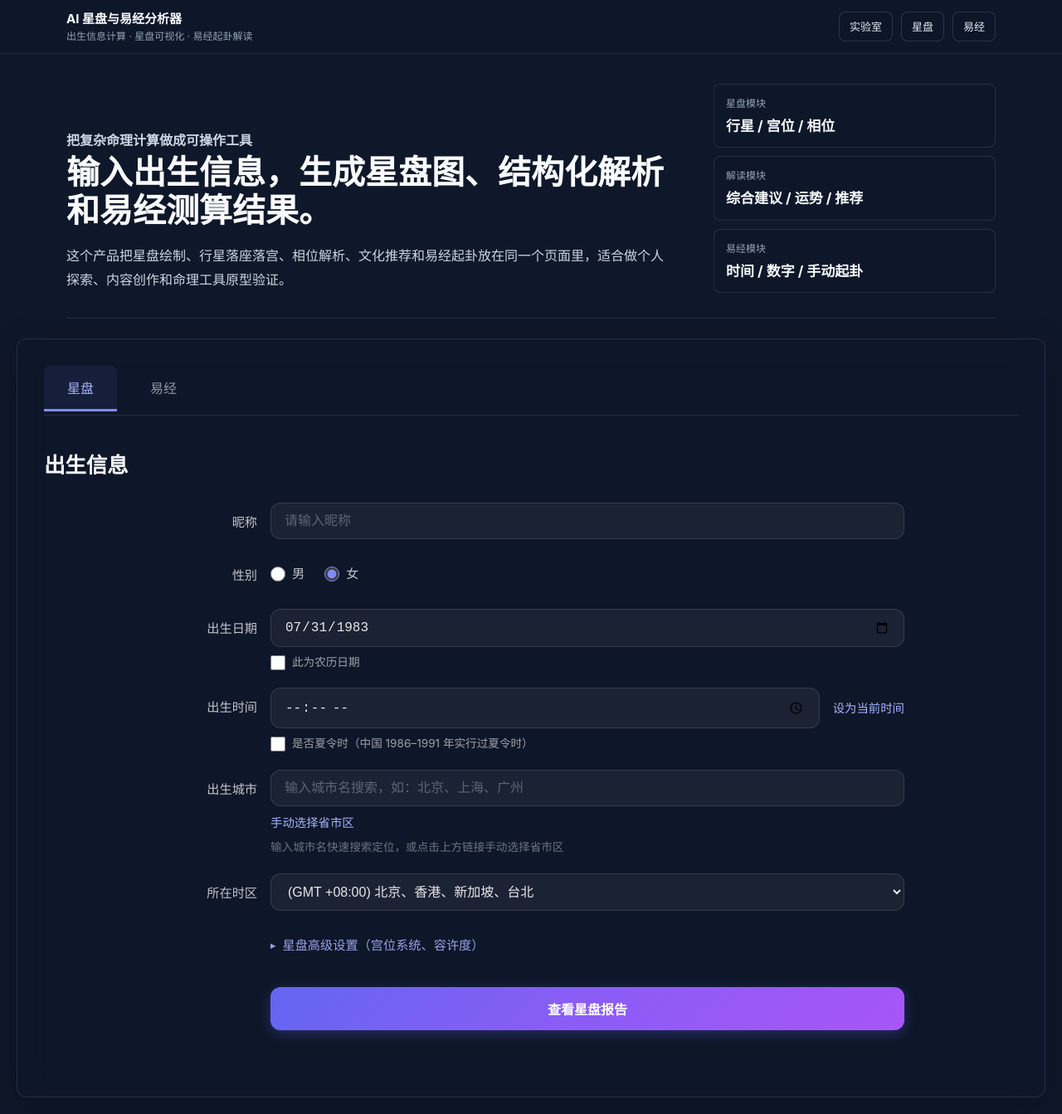
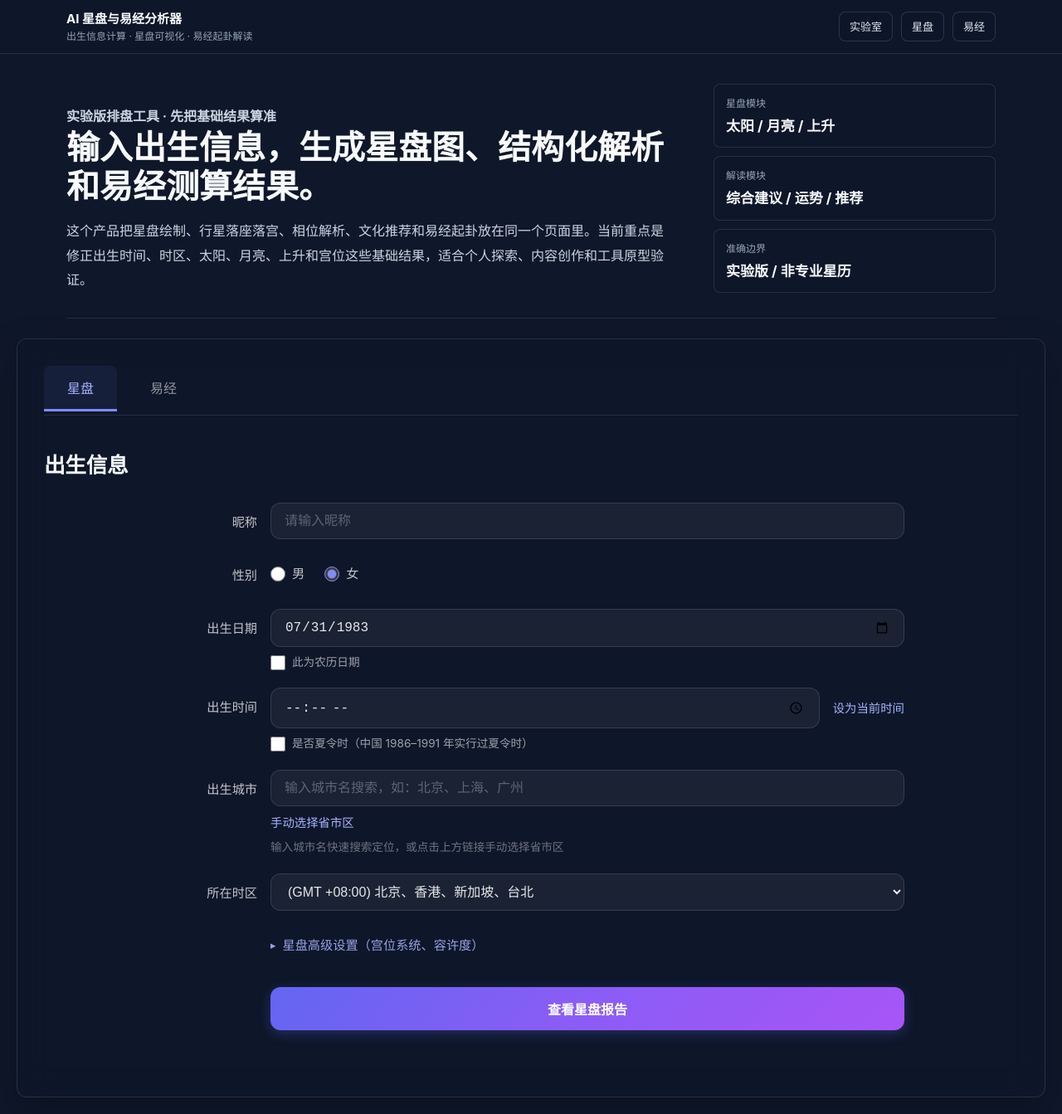
Before and after one commit to gonghejian/gonghejian.github.io, a Jekyll site: the page labs/mystic-lab/index.html, which Jekyll copies as it is, in a window 1280 px wide and 1343 px high. Shown: the whole window at 83% size. Built offline with Jekyll 4.4.1, drawn with Linux system fonts in a browser that asks for light colours; some of the changed lines change nothing that is shown.

Commit message:
Improve mystic lab chart accuracy

```diff
--- a/labs/mystic-lab/astrology/calculator.js
+++ b/labs/mystic-lab/astrology/calculator.js
@@ -49,14 +49,14 @@
             // 计算儒略日
             const julianDay = this.calculateJulianDay(dateTime);
 
-            // 计算行星位置（简化版本，使用近似公式）
+            // 计算行星位置（实验版近似公式）
             const planetPositions = this.calculatePlanetPositions(julianDay);
 
-            // 计算上升点（简化计算）
+            // 计算上升点
             const ascendant = this.calculateAscendant(dateTime, birthData.latitude, birthData.longitude);
 
             // 计算宫位
-            const houses = this.calculateHouses(ascendant, birthData.latitude);
+            const houses = this.calculateHouses(ascendant, birthData.latitude, birthData.houseSystem);
 
             // 计算相位
             const aspects = this.calculateAspects(planetPositions);
@@ -66,7 +66,14 @@
                 houses: houses,
                 aspects: aspects,
                 ascendant: ascendant,
-                mc: this.calculateMC(ascendant)
+                mc: this.calculateMC(dateTime, birthData.longitude),
+                meta: {
+                    julianDay,
+                    timezoneOffset: dateTime.timezoneOffset,
+                    houseSystem: this.normalizeHouseSystem(birthData.houseSystem),
+                    accuracy: 'experimental',
+                    note: '当前版本采用前端近似天文算法，太阳、月亮、上升和等宫制结果适合实验参考；专业排盘仍建议接入 Swiss Ephemeris。'
+                }
             };
         } catch (error) {
             console.error('计算星盘时出错:', error);
@@ -78,21 +85,28 @@
      * 解析日期时间
      */
     parseDateTime(date, time, timezone) {
-        const dateTimeStr = `${date}T${time}`;
-        const dateObj = new Date(dateTimeStr);
+        const [year, month, day] = date.split('-').map(Number);
+        const [hour, minute] = time.split(':').map(Number);
+        const timezoneOffset = this.getTimezoneOffset(timezone);
 
-        // 简单的时区处理（实际应该使用更精确的时区库）
-        const timezoneOffset = this.getTimezoneOffset(timezone);
-        const utcTime = dateObj.getTime() - (dateObj.getTimezoneOffset() * 60000);
-        const localTime = new Date(utcTime + (timezoneOffset * 3600000));
+        // 用户输入的是出生地墙上时间。先按所选时区换算成 UTC，避免浏览器本机时区二次干扰。
+        const utcMillis = Date.UTC(year, month - 1, day, hour, minute, 0) - timezoneOffset * 3600000;
+        const utcDate = new Date(utcMillis);
 
         return {
-            year: localTime.getFullYear(),
-            month: localTime.getMonth() + 1,
-            day: localTime.getDate(),
-            hour: localTime.getHours(),
-            minute: localTime.getMinutes(),
-            second: localTime.getSeconds()
+            year,
+            month,
+            day,
+            hour,
+            minute,
+            second: 0,
+            timezoneOffset,
+            utcYear: utcDate.getUTCFullYear(),
+            utcMonth: utcDate.getUTCMonth() + 1,
+            utcDay: utcDate.getUTCDate(),
+            utcHour: utcDate.getUTCHours(),
+            utcMinute: utcDate.getUTCMinutes(),
+            utcSecond: utcDate.getUTCSeconds()
         };
     }
 
@@ -126,10 +140,17 @@
     }
 
     /**
-     * 计算儒略日（简化版本）
+     * 计算儒略日（UTC）
      */
     calculateJulianDay(dateTime) {
-        const { year, month, day, hour, minute, second } = dateTime;
+        const {
+            utcYear: year,
+            utcMonth: month,
+            utcDay: day,
+            utcHour: hour,
+            utcMinute: minute,
+            utcSecond: second
+        } = dateTime;
         const a = Math.floor((14 - month) / 12);
         const y = year + 4800 - a;
         const m = month + 12 * a - 3;
@@ -142,24 +163,22 @@
     }
 
     /**
-     * 计算行星位置（简化版本，使用近似公式）
-     * 注意：这是简化版本，实际应该使用 Swiss Ephemeris 等专业库
+     * 计算行星位置（实验版近似公式）
+     * 注意：不是 Swiss Ephemeris 级别，重点修正太阳/月亮和大体落座稳定性。
      */
     calculatePlanetPositions(julianDay) {
         const positions = [];
         const daysSince2000 = julianDay - 2451545.0;
 
         this.planets.forEach((planet, index) => {
-            // 简化的行星位置计算（仅用于演示）
-            // 实际应该使用精确的天文计算
             let longitude;
 
             switch (index) {
                 case 0: // 太阳
-                    longitude = (280.4665 + 0.98564736 * daysSince2000) % 360;
+                    longitude = this.calculateSunLongitude(daysSince2000);
                     break;
                 case 1: // 月亮
-                    longitude = (218.3165 + 13.176396 * daysSince2000) % 360;
+                    longitude = this.calculateMoonLongitude(daysSince2000);
                     break;
                 case 2: // 水星
                     longitude = (252.2509 + 4.092334 * daysSince2000) % 360;
@@ -189,7 +208,7 @@
                     longitude = 0;
             }
 
-            if (longitude < 0) longitude += 360;
+            longitude = this.normalizeDegrees(longitude);
 
             const signIndex = Math.floor(longitude / 30);
             const signDegree = longitude % 30;
@@ -209,17 +228,50 @@
     }
 
     /**
-     * 计算上升点（简化版本）
+     * 太阳黄经。使用常见低精度太阳近似式，足以修正太阳星座边界外的大多数错误。
+     */
+    calculateSunLongitude(daysSince2000) {
+        const meanLongitude = this.normalizeDegrees(280.460 + 0.9856474 * daysSince2000);
+        const meanAnomaly = this.normalizeDegrees(357.528 + 0.9856003 * daysSince2000);
+        return meanLongitude +
+            1.915 * this.sinDeg(meanAnomaly) +
+            0.020 * this.sinDeg(2 * meanAnomaly);
+    }
+
+    /**
+     * 月亮黄经。使用低精度月球项修正，比单纯平均运动更稳定。
+     */
+    calculateMoonLongitude(daysSince2000) {
+        const l0 = this.normalizeDegrees(218.316 + 13.176396 * daysSince2000);
+        const mMoon = this.normalizeDegrees(134.963 + 13.064993 * daysSince2000);
+        const d = this.normalizeDegrees(297.850 + 12.190749 * daysSince2000);
+        const f = this.normalizeDegrees(93.272 + 13.229350 * daysSince2000);
+        const mSun = this.normalizeDegrees(357.529 + 0.98560028 * daysSince2000);
+
+        return l0 +
+            6.289 * this.sinDeg(mMoon) +
+            1.274 * this.sinDeg(2 * d - mMoon) +
+            0.658 * this.sinDeg(2 * d) +
+            0.214 * this.sinDeg(2 * mMoon) -
+            0.186 * this.sinDeg(mSun) -
+            0.114 * this.sinDeg(2 * f);
+    }
+
+    /**
+     * 计算上升点（基于本地恒星时的近似算法）
      */
     calculateAscendant(dateTime, latitude, longitude) {
-        // 简化的上升点计算
-        // 实际应该使用更精确的算法
-        const hour = dateTime.hour + dateTime.minute / 60;
-        const dayOfYear = this.getDayOfYear(dateTime.year, dateTime.month, dateTime.day);
+        const jd = this.calculateJulianDay(dateTime);
+        const lst = this.localSiderealTime(jd, longitude);
+        const eps = this.degToRad(23.439291);
+        const phi = this.degToRad(latitude);
+        const theta = this.degToRad(lst);
 
-        // 简化的上升点计算（仅用于演示）
-        let ascendantLongitude = (longitude + (hour - 12) * 15 + dayOfYear * 0.9856) % 360;
-        if (ascendantLongitude < 0) ascendantLongitude += 360;
+        let ascendantLongitude = this.radToDeg(Math.atan2(
+            -Math.cos(theta),
+            Math.sin(theta) * Math.cos(eps) + Math.tan(phi) * Math.sin(eps)
+        ));
+        ascendantLongitude = this.normalizeDegrees(ascendantLongitude);
 
         const signIndex = Math.floor(ascendantLongitude / 30);
         const signDegree = ascendantLongitude % 30;
@@ -243,15 +295,17 @@
     }
 
     /**
-     * 计算宫位（简化版本，使用等宫制）
+     * 计算宫位
      */
-    calculateHouses(ascendant, latitude) {
+    calculateHouses(ascendant, latitude, houseSystem = 'equal') {
         const houses = [];
-        const ascendantLongitude = ascendant.longitude;
+        const normalizedSystem = this.normalizeHouseSystem(houseSystem);
+        const startLongitude = normalizedSystem === 'whole'
+            ? ascendant.signIndex * 30
+            : ascendant.longitude;
 
-        // 等宫制：每个宫位30度
         for (let i = 0; i < 12; i++) {
-            const cuspLongitude = (ascendantLongitude + i * 30) % 360;
+            const cuspLongitude = this.normalizeDegrees(startLongitude + i * 30);
             const signIndex = Math.floor(cuspLongitude / 30);
             const signDegree = cuspLongitude % 30;
 
@@ -271,8 +325,15 @@
     /**
      * 计算天顶（MC）
      */
-    calculateMC(ascendant) {
-        const mcLongitude = (ascendant.longitude + 90) % 360;
+    calculateMC(dateTime, longitude) {
+        const jd = this.calculateJulianDay(dateTime);
+        const lst = this.localSiderealTime(jd, longitude);
+        const eps = this.degToRad(23.439291);
+        const theta = this.degToRad(lst);
+        const mcLongitude = this.normalizeDegrees(this.radToDeg(Math.atan2(
+            Math.sin(theta),
+            Math.cos(theta) * Math.cos(eps)
+        )));
         const signIndex = Math.floor(mcLongitude / 30);
         const signDegree = mcLongitude % 30;
 
@@ -282,6 +343,36 @@
             signIndex: signIndex,
             degree: signDegree
         };
+    }
+
+    normalizeHouseSystem(system) {
+        if (system === 'whole') return 'whole';
+        return 'equal';
+    }
+
+    localSiderealTime(julianDay, longitude) {
+        const t = (julianDay - 2451545.0) / 36525;
+        const gmst = 280.46061837 +
+            360.98564736629 * (julianDay - 2451545.0) +
+            0.000387933 * t * t -
+            (t * t * t) / 38710000;
+        return this.normalizeDegrees(gmst + longitude);
+    }
+
+    normalizeDegrees(degrees) {
+        return ((degrees % 360) + 360) % 360;
+    }
+
+    degToRad(degrees) {
+        return degrees * Math.PI / 180;
+    }
+
+    radToDeg(radians) {
+        return radians * 180 / Math.PI;
+    }
+
+    sinDeg(degrees) {
+        return Math.sin(this.degToRad(degrees));
     }
 
     /**
--- a/labs/mystic-lab/index.html
+++ b/labs/mystic-lab/index.html
@@ -24,16 +24,16 @@
 
         <section class="product-hero">
             <div class="product-hero-main">
-                <p class="product-kicker">把复杂命理计算做成可操作工具</p>
+                <p class="product-kicker">实验版排盘工具 · 先把基础结果算准</p>
                 <h1>输入出生信息，生成星盘图、结构化解析和易经测算结果。</h1>
                 <p>
-                    这个产品把星盘绘制、行星落座落宫、相位解析、文化推荐和易经起卦放在同一个页面里，适合做个人探索、内容创作和命理工具原型验证。
+                    这个产品把星盘绘制、行星落座落宫、相位解析、文化推荐和易经起卦放在同一个页面里。当前重点是修正出生时间、时区、太阳、月亮、上升和宫位这些基础结果，适合个人探索、内容创作和工具原型验证。
                 </p>
             </div>
             <div class="product-stats" aria-label="产品能力">
-                <div><span>星盘模块</span><strong>行星 / 宫位 / 相位</strong></div>
+                <div><span>星盘模块</span><strong>太阳 / 月亮 / 上升</strong></div>
                 <div><span>解读模块</span><strong>综合建议 / 运势 / 推荐</strong></div>
-                <div><span>易经模块</span><strong>时间 / 数字 / 手动起卦</strong></div>
+                <div><span>准确边界</span><strong>实验版 / 非专业星历</strong></div>
             </div>
         </section>
 
@@ -185,11 +185,9 @@
                                         <div class="form-inputs">
                                             <select id="house-system">
                                                 <option value="equal" selected>等宫制 (Equal)</option>
-                                                <option value="placidus">普拉西德制 (Placidus)</option>
-                                                <option value="koch">科赫制 (Koch)</option>
                                                 <option value="whole">整宫制 (Whole Sign)</option>
-                                                <option value="porphyry">波菲力制 (Porphyry)</option>
                                             </select>
+                                            <small class="form-hint">当前只开放等宫制和整宫制；Placidus / Koch 需要专业星历库支持，后续单独接入。</small>
                                         </div>
                                     </div>
                                     <div class="form-row nested">
@@ -220,6 +218,10 @@
 
                 <section class="chart-section" id="chart-section" style="display: none;">
                     <h2 class="section-title">星盘图</h2>
+                    <div class="accuracy-notice" id="accuracy-notice">
+                        <strong>实验版说明</strong>
+                        <span>本页采用前端近似算法，已修正时区、太阳、月亮和上升点计算；若用于严肃咨询，请以 Swiss Ephemeris 等专业星历结果为准。</span>
+                    </div>
                     <div class="chart-container">
                         <canvas id="chart-canvas"></canvas>
                         <div class="chart-legend">
--- a/labs/mystic-lab/style.css
+++ b/labs/mystic-lab/style.css
@@ -582,6 +582,27 @@
     margin-bottom: 48px;
 }
 
+.accuracy-notice {
+    display: grid;
+    gap: 6px;
+    margin: 0 0 18px;
+    padding: 14px 16px;
+    border: 1px solid rgba(125, 211, 252, 0.22);
+    border-radius: 8px;
+    background: rgba(14, 165, 233, 0.08);
+    color: rgba(255, 255, 255, 0.74);
+}
+
+.accuracy-notice strong {
+    color: #e0f2fe;
+    font-size: 0.92rem;
+}
+
+.accuracy-notice span {
+    font-size: 0.9rem;
+    line-height: 1.7;
+}
+
 .chart-container {
     display: flex;
     align-items: flex-start;
```
